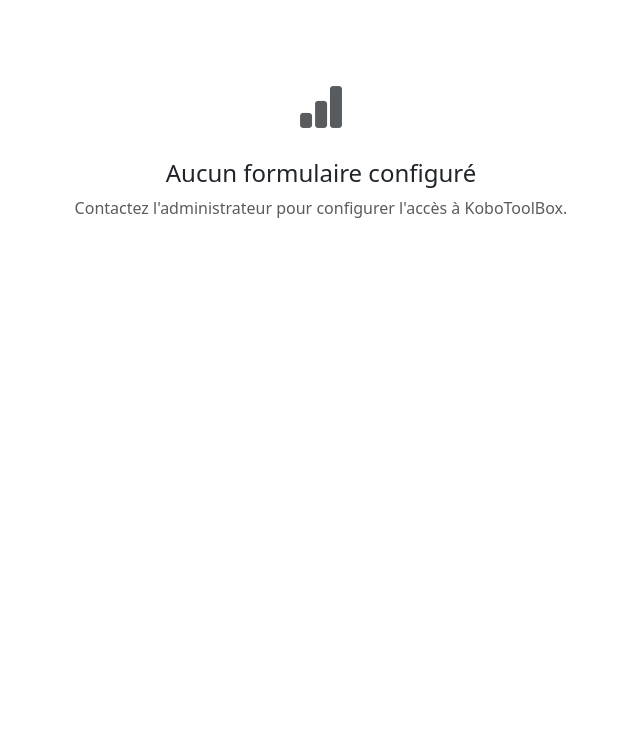
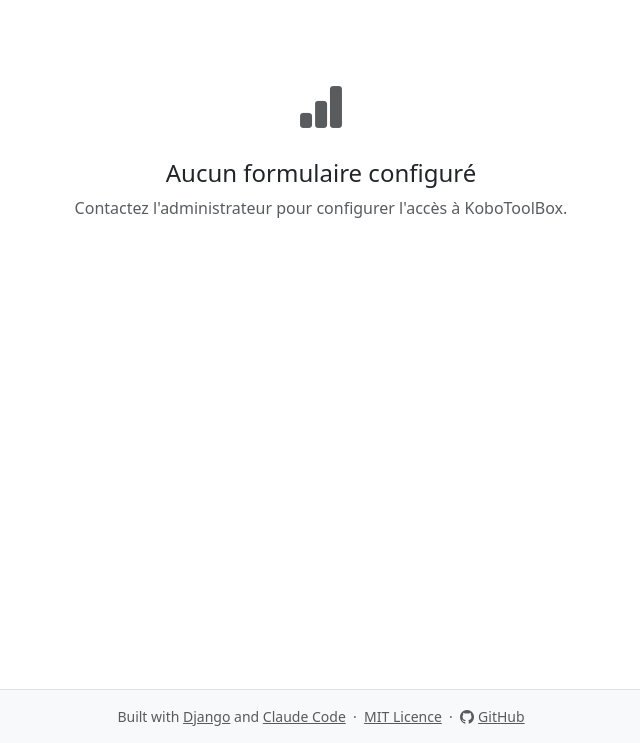
Before and after one commit to vmalep/KoboDashBoard, a Django app: page /dashboard/ in a window 1280 px wide. Shown: the part 57-800 px from the top of the page, without its empty margins (319-959 px from the left). Run offline with Django 5.2, Linux system fonts and the light colour scheme; the visitor is signed in with stand-in values (Sample User, id 1); data comes from the database, SQL or seed files in the repository; data that the repository does not hold is empty.

Commit message:
Add footer with credits, MIT licence, and GitHub link
Co-Authored-By: Claude Sonnet 4.6 <noreply@anthropic.com>

```diff
--- a/dashboard/templates/dashboard/base.html
+++ b/dashboard/templates/dashboard/base.html
@@ -13,7 +13,7 @@
   </style>
   {% block extra_head %}{% endblock %}
 </head>
-<body>
+<body class="d-flex flex-column min-vh-100">
   <nav class="navbar navbar-expand-lg navbar-dark bg-danger">
     <div class="container-fluid">
       <a class="navbar-brand fw-bold" href="/dashboard/">
@@ -47,7 +47,7 @@
     </div>
   </nav>
 
-  <div class="container-fluid py-4">
+  <div class="container-fluid py-4 flex-grow-1">
     {% if messages %}
       {% for message in messages %}
         <div class="alert alert-{{ message.tags }} alert-dismissible fade show" role="alert">
@@ -59,6 +59,17 @@
     {% block content %}{% endblock %}
   </div>
 
+  <footer class="mt-auto py-3 bg-light border-top">
+    <div class="container-fluid text-center text-muted small">
+      Built with <a href="https://www.djangoproject.com/" class="text-muted" target="_blank" rel="noopener">Django</a>
+      and <a href="https://claude.ai/code" class="text-muted" target="_blank" rel="noopener">Claude Code</a>
+      &nbsp;·&nbsp;
+      <a href="https://github.com/vmalep/koboDashBoard/blob/main/LICENSE" class="text-muted" target="_blank" rel="noopener">MIT Licence</a>
+      &nbsp;·&nbsp;
+      <a href="https://github.com/vmalep/koboDashBoard" class="text-muted" target="_blank" rel="noopener"><i class="bi bi-github me-1"></i>GitHub</a>
+    </div>
+  </footer>
+
   <script src="https://cdn.jsdelivr.net/npm/bootstrap@5.3.3/dist/js/bootstrap.bundle.min.js"></script>
   {% block extra_scripts %}{% endblock %}
 </body>
```
Also changed, not shown: 1 other file.
